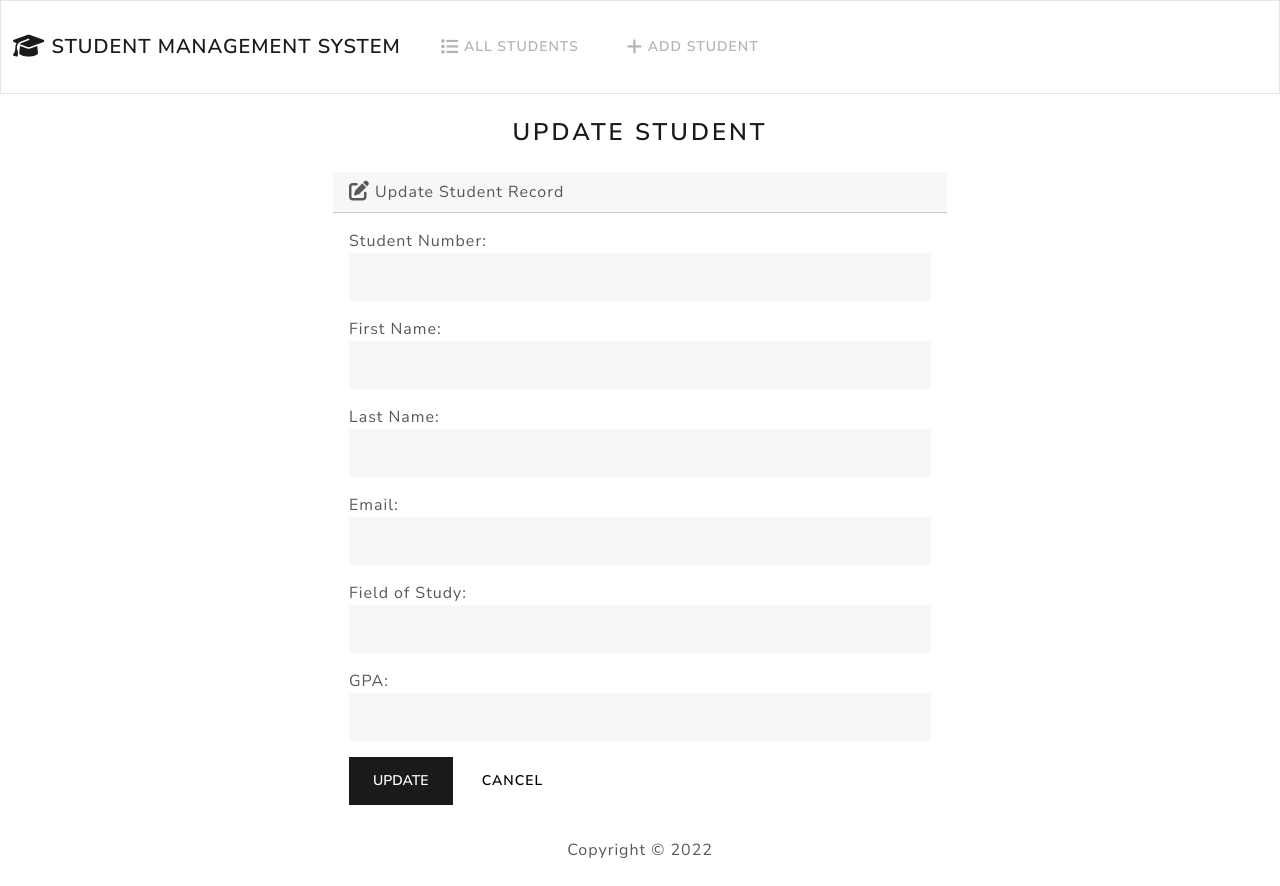
After one commit to NicoGiuliani/Student_Management_System, a Django app: template students/templates/students/edit.html in a window 1280 px wide. The commit adds this page. Run offline with Django 4.2, Linux system fonts and the light colour scheme; the template is opened without the code that fills it: values that come from a table or form of the project are taken from there, others are empty; some libraries are stand-ins or nearby versions.

```diff
--- /dev/null
+++ b/students/templates/students/edit.html
@@ -0,0 +1,29 @@
+{% extends "students/base.html" %}
+
+{% block body %}
+    <h3 class="text-center m-4">UPdate Student</h3>
+    {% if success %}
+        <div class="alert alert-success" role="alert">
+            The student was updated successfully.
+            <a href="{% url 'index' %}" class="alert-link">Go to Home Page</a>
+        </div>
+    {% else %}
+        <div class="row justify-content-center">
+            <div class="col-6">
+                <div class="card border-light mb-3">
+                    <div class="card-header">
+                        <i class="fa-solid fa-pen-to-square fa-lg"></i> Update Student Record
+                    </div>
+                    <div class="card-body">
+                        <form action="" method='POST'>
+                            {% csrf_token %}
+                            {{ form.as_p }}
+                            <button type="submit" class="btn btn-primary">Update</button>
+                            <a href="{% url 'index' %}" class="btn btn-secondary">Cancel</a>
+                        </form>
+                    </div>
+                  </div>
+            </div>
+        </div>
+    {% endif %}
+{% endblock %}
--- a/students/templates/students/index.html
+++ b/students/templates/students/index.html
@@ -38,6 +38,7 @@
                           <i class="fa-solid fa-circle-info fa-lg"></i>
                         </button>
 
+
                         <div class="modal" id="myModal{{student.id}}" tabindex="-1" aria-labelledby="myModalLabel1" aria-hidden="true">
                           <div class="modal-dialog" role="document">
                             <div class="modal-content">
@@ -60,12 +61,15 @@
                                 </ul>
                               </div>
                               <div class="modal-footer">
-                                <button type="button" class="btn btn-primary">Save changes</button>
                                 <button type="button" class="btn btn-secondary" data-bs-dismiss="modal">Close</button>
                               </div>
                             </div>
                           </div>
                         </div>
+
+                        <a class="btn btn-warning me-1" href="{% url 'edit' student.id %}">
+                          <i class="fa-solid fa-pen-to-square fa-lg"></i>
+                        </a>
 
                       </td>
                     </tr>
--- a/students/urls.py
+++ b/students/urls.py
@@ -5,5 +5,5 @@
     path('', views.index, name='index'),
     path('<int:id>', views.view_student, name='view_student'),
     path('add/', views.add, name='add'),
-    path('edit/', views.edit, name='edit'),
+    path('edit/<int:id>/', views.edit, name='edit'),
 ]
```
